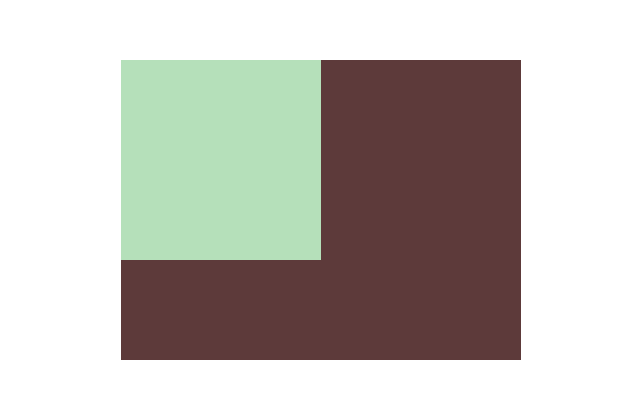
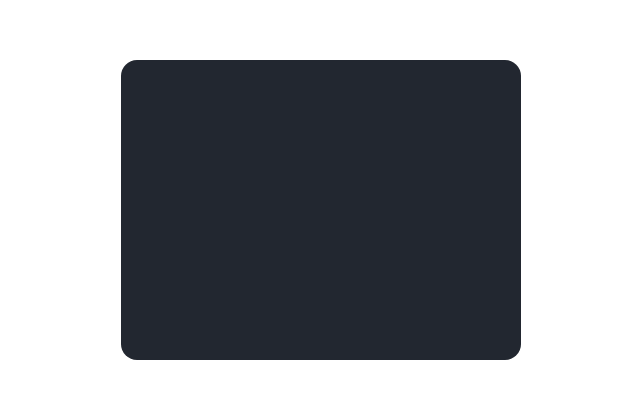
Before and after one commit to sefaekici/cssBattle, a plain HTML site: page 1)PilotBattle/Target #1 SimplySquare/index.html in a window 1280 px wide. Shown: the part 190-588 px from the top of the page, without its empty margins (319-959 px from the left). Drawn offline with Linux system fonts and the light colour scheme; files that its build step writes are made by us from their sources.

Commit message:
Update index.html

```diff
--- a/1)PilotBattle/Target #1 SimplySquare/index.html
+++ b/1)PilotBattle/Target #1 SimplySquare/index.html
@@ -6,35 +6,8 @@
     <meta name="author" content="sefaekici">
     <title>Simply Square</title>
 
-    <style>
+    <link rel="stylesheet" href="main.css">
 
-        *{
-            margin: 0;
-            padding: 0;
-            box-sizing: border-box;
-        }
-
-        body{
-            height: 100vh;
-            display: flex;
-            flex-direction: column;
-            justify-content: center;
-            align-items: center;
-        }
-
-        .container{
-            background-color: #5d3a3a;
-            height: 300px;
-            width: 400px;
-        }
-
-        .box{
-            width: 200px;
-            height: 200px;
-            background-color: #b5e0ba;
-        }
-
-    </style>
 
 
 </head>
```
